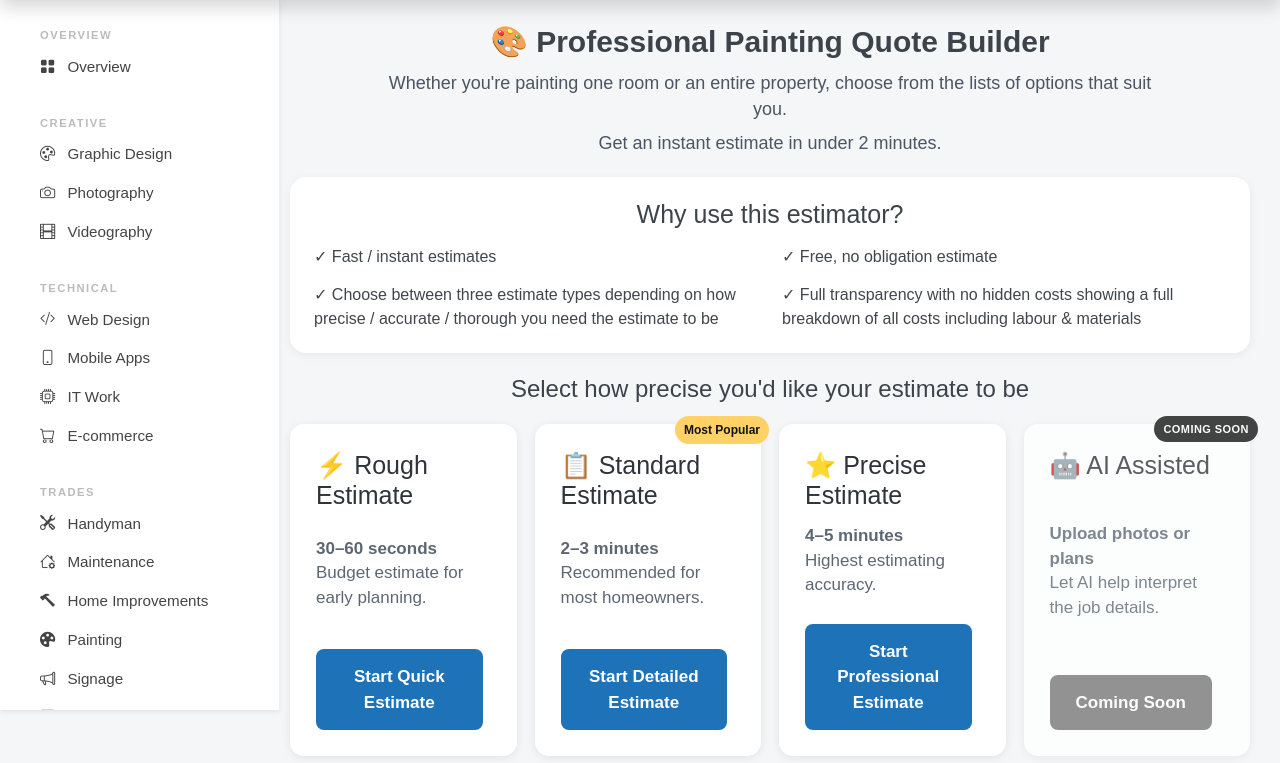
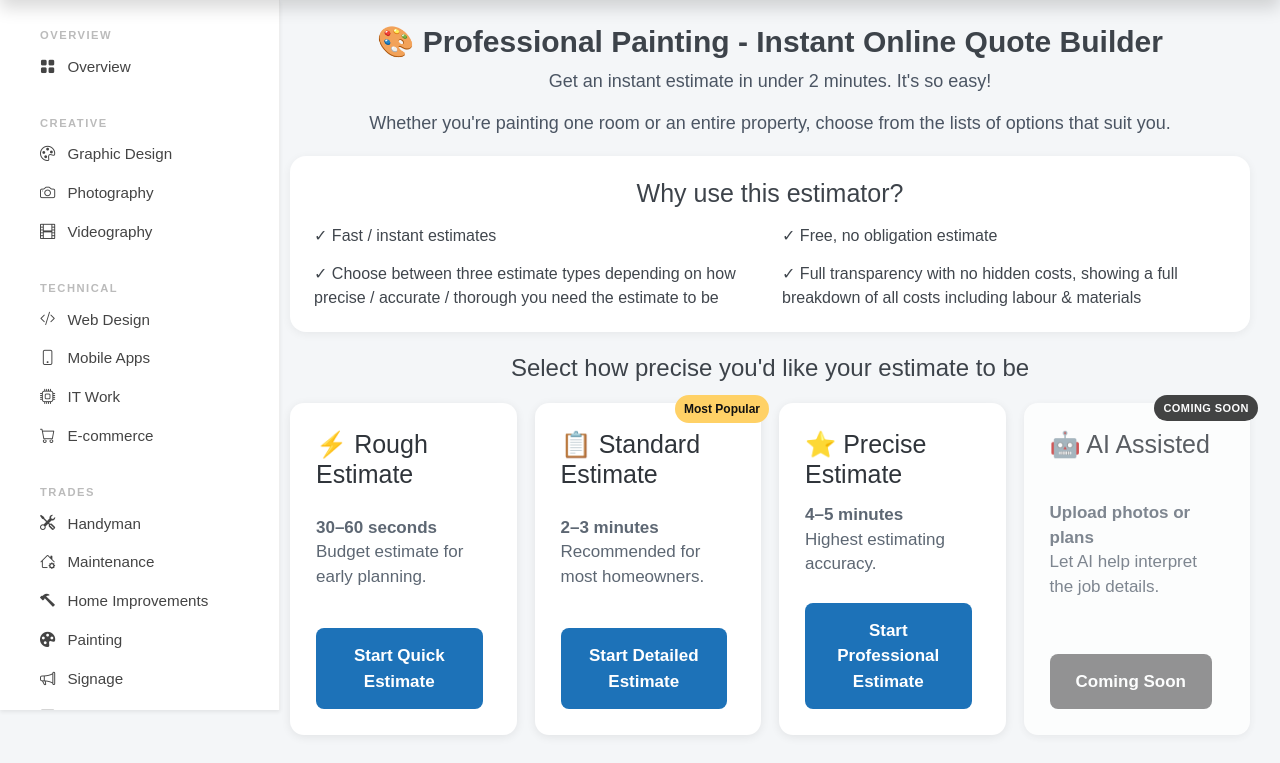
Before and after one commit to micstusmi/mike_of_all_trades, a PHP site: page /painting.php in a window 1280 px wide. Shown: the part 90-853 px from the top of the page. Run offline with PHP 8.4, Linux system fonts and the light colour scheme; some libraries are stand-ins or nearby versions.

Commit message:
Update painting quote terms and page changes

```diff
--- a/painting.php
+++ b/painting.php
@@ -75,7 +75,7 @@ body{
     text-align:center !important;
     color:var(--text);
     font-size:12px;
-    max-width:800px;
+    max-width:860px;
     margin:10px auto 0;
     line-height:1.45;
 }
@@ -620,8 +620,8 @@ textarea{
 .page-title .intro-helper{
     display:block !important;
     width:100% !important;
-    max-width:780px !important;
-    margin:10px auto 0 auto !important;
+    max-width:810px !important;
+    margin:15px auto 0 auto !important;
     text-align:center !important;
 }
 </style>
@@ -629,9 +629,9 @@ textarea{
 <main class="painting-page">
 <div class="painting-container">
   <div class="page-title">
-    <h1>🎨 Professional Painting Quote Builder</h1>
+    <h1>🎨 Professional Painting - Instant Online Quote Builder</h1>
+    <p>Get an instant estimate in under 2 minutes. It's so easy!</p>
     <p class="intro-helper">Whether you're painting one room or an entire property, choose from the lists of options that suit you.</p>
-    <p>Get an instant estimate in under 2 minutes.</p>
 
   <div class="trust-panel">
     <h3>Why use this estimator?</h3>
@@ -639,7 +639,7 @@ textarea{
       <div>✓ Fast / instant estimates</div>
       <div>✓ Free, no obligation estimate</div>
       <div>✓ Choose between three estimate types depending on how precise / accurate / thorough you need the estimate to be</div>
-      <div>✓ Full transparency with no hidden costs showing a full breakdown of all costs including labour & materials</div>
+      <div>✓ Full transparency with no hidden costs, showing a full breakdown of all costs including labour & materials</div>
     </div>
   </div>
 
```
